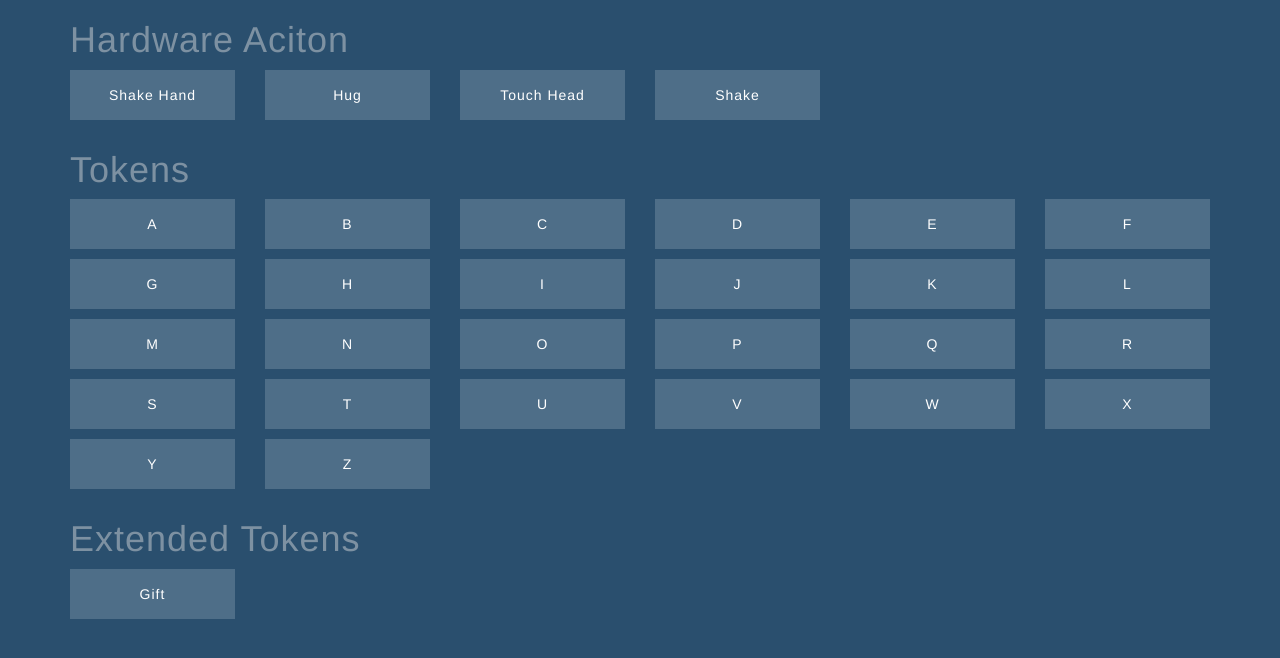
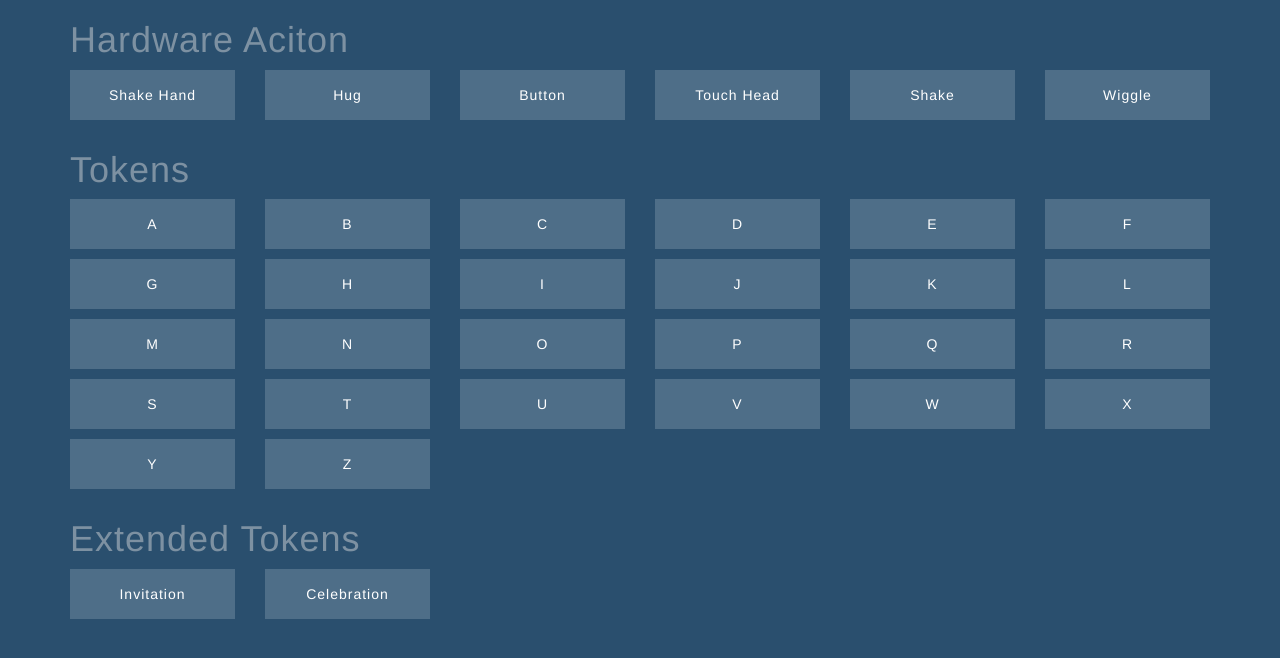
Before and after one commit to RadianSmile/OctoboSimulatorServer, a website: page public/index.html in a window 1280 px wide. Drawn offline with nearby package versions, Linux system fonts and the light colour scheme.

Commit message:
added actions

```diff
--- a/public/index.html
+++ b/public/index.html
@@ -1,6 +1,10 @@
 <!DOCTYPE html>
 <html>
   <head>
+
+
+    <!-- Color Refernce  -->
+    <!-- http://paletton.com/#uid=33y0u0kllll7Mvsezqos7giDHbe -->
 
     <script   src="https://code.jquery.com/jquery-2.2.4.min.js"   integrity="sha256-BbhdlvQf/xTY9gja0Dq3HiwQF8LaCRTXxZKRutelT44="   crossorigin="anonymous"></script>
 
@@ -119,11 +123,14 @@
       data: {
         class_name : "col-xs-6 col-md-3 col-lg-2",
 
+
         hardware_actions : [
           "Shake Hand",
           "Hug",
+          "Button",
           "Touch Head",
-          "Shake"
+          "Shake",
+          "Wiggle"
 
         ],
 
@@ -131,7 +138,7 @@
 
 
         extended_tokens : [
-          "Gift"
+          "Invitation","Celebration"
         ],
 
       },
```
